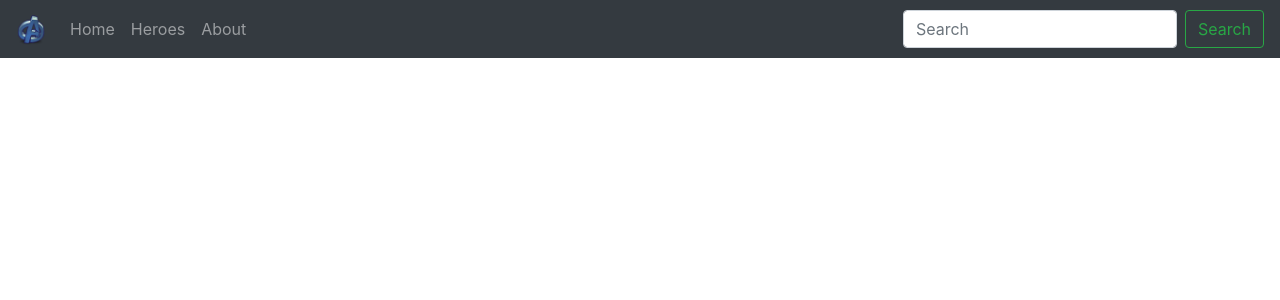
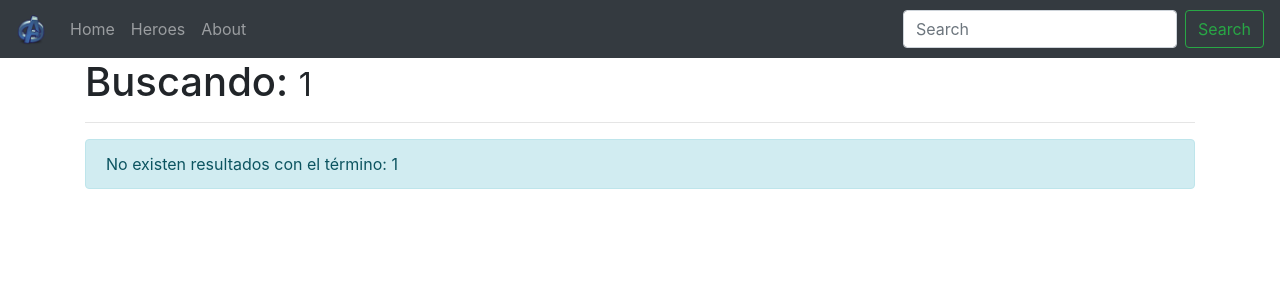
Before and after one commit to lioneltolosa/spa, an Angular app: page /buscar/1 in a window 1280 px wide. Shown: the top 300 px of the page. Built offline with nearby package versions, Linux system fonts and the light colour scheme.

Commit message:
Buscar component

```diff
--- a/src/app/components/buscar/buscar.component.html
+++ b/src/app/components/buscar/buscar.component.html
@@ -1,13 +1,12 @@
-<div class="card-columns">
-    <div class="card animated fadeIn fast" *ngFor="let heroe of heroes; let i = index">
-        <img class="card-img-top" [src]="heroe.img" [alt]="heroe.nombre">
-        <div class="card-body">
-            <h5 class="card-title">
-                {{heroe.nombre}}
-            </h5>
-            <p class="card-text">{{heroe.bio}}</p>
-            <p class="card-text"><small class="text-muted">{{heroe.aparicion}}</small></p>
-            <a [routerLink]="['/heroes']" class="btn btn-primary btn-block">Return</a>
+<h1>Buscando: <small>{{ termino }}</small></h1>
+<hr>
+<div class="row animated fadeIn fast" *ngIf="heroes.length == 0">
+    <div class="col-md-12">
+        <div class="alert alert-info" role="alert">
+            No existen resultados con el término: {{ termino }}
         </div>
     </div>
 </div>
+<div class="card-columns">
+    <app-heroe-tarjeta [heroe]="heroe" [index]="heroe.idx" *ngFor="let heroe of heroes"></app-heroe-tarjeta>
+</div>
--- a/src/app/components/buscar/buscar.component.ts
+++ b/src/app/components/buscar/buscar.component.ts
@@ -10,12 +10,15 @@
 export class BuscarComponent implements OnInit {
 
   heroes: any[] = [];
+  termino: any;
+
 
   constructor(private _heroesService: HeroesService,
               private activatedRoute: ActivatedRoute) { }
 
   ngOnInit() {
     this.activatedRoute.params.subscribe ( params => {
+      this.termino = params['termino'];
       this.heroes = this._heroesService.buscarHeroes( params ['termino']);
       console.log(this.heroes);
     });
```
